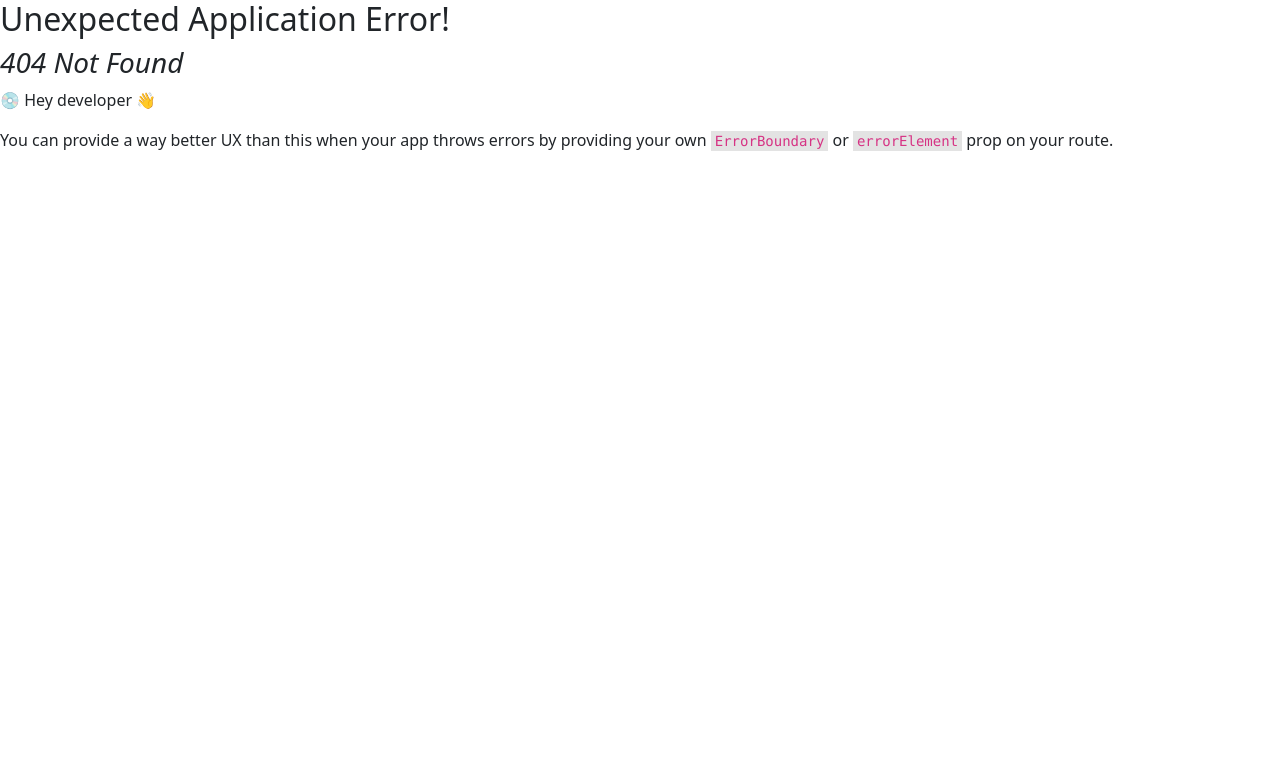
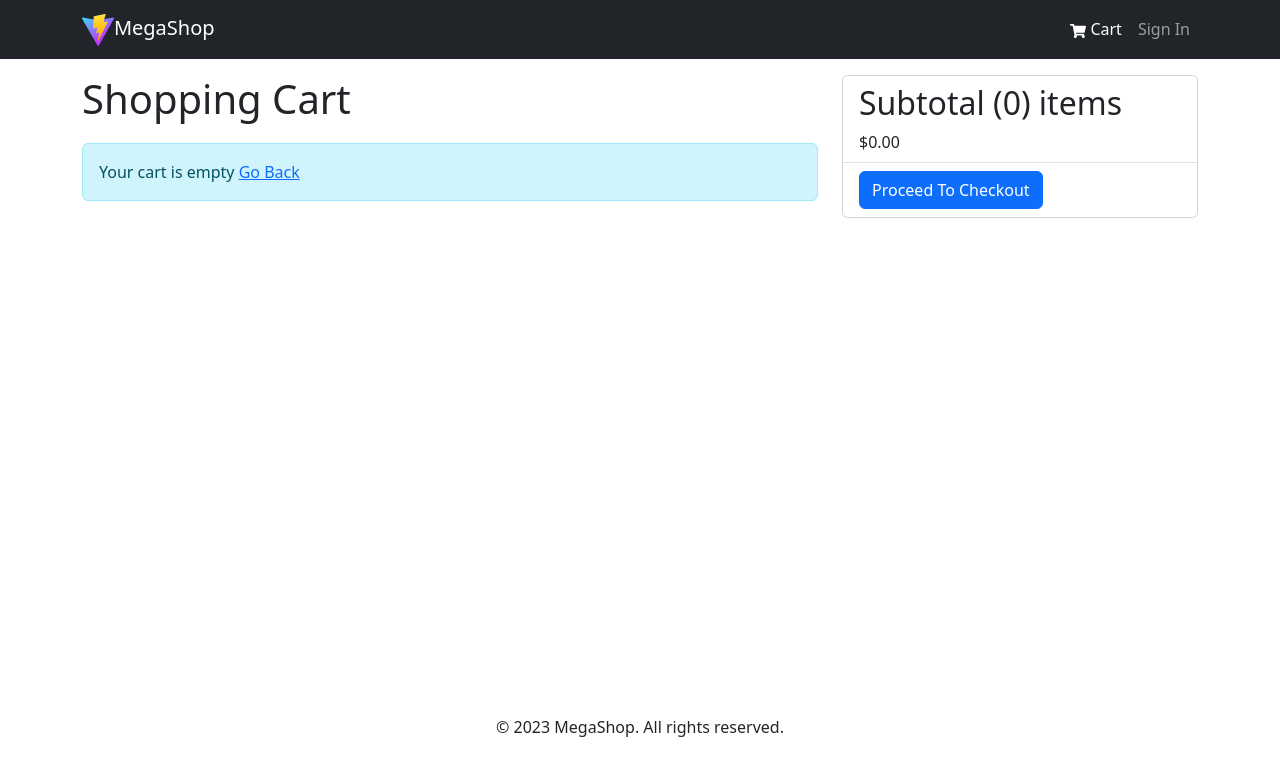
Before and after one commit to ChristianBosse/E-commerce-Template, a React (Vite) app in the folder frontend/: page /cart in a window 1280 px wide. Before the commit this address had no page. Shown: the top 776 px of the page. Built offline with nearby package versions, Linux system fonts and the light colour scheme.

Commit message:
Added cart page and logic

```diff
--- a/frontend/src/main.jsx
+++ b/frontend/src/main.jsx
@@ -13,12 +13,14 @@ import App from "./App.jsx";
 import "./assets/styles/index.css";
 import Home from "./pages/Home/Home.jsx";
 import ProductDesc from "./pages/Product/ProductDesc.jsx";
+import CartPage from "./pages/Cart/CartPage";
 
 const router = createBrowserRouter(
     createRoutesFromElements(
         <Route path="/" element={<App />}>
             <Route index={true} path="/" element={<Home />} />
             <Route path="/product/:id" element={<ProductDesc />} />
+            <Route path="/cart" element={<CartPage />} />
         </Route>
     )
 );
--- /dev/null
+++ b/frontend/src/pages/Cart/CartPage.jsx
@@ -0,0 +1,128 @@
+import React from "react";
+import { useDispatch, useSelector } from "react-redux";
+import { addToCart } from "../../slices/cartSlice";
+import { Link, useNavigate } from "react-router-dom";
+import {
+    Row,
+    Col,
+    ListGroup,
+    Image,
+    Form,
+    Button,
+    Card,
+} from "react-bootstrap";
+import { FaTrash } from "react-icons/fa";
+import Message from "../../components/Message";
+import "./CartPage.css";
+
+const CartPage = () => {
+    const navigate = useNavigate();
+    const dispatch = useDispatch();
+
+    const cart = useSelector((state) => state.cart);
+    const { cartItems } = cart;
+
+    const addToCartHandler = async (product, qty) => {
+        dispatch(addToCart({ ...product, qty }));
+    };
+
+    return (
+        <Row>
+            <Col md={8}>
+                <h1 style={{ marginBottom: "20px" }}>Shopping Cart</h1>
+                {cartItems.length === 0 ? (
+                    <Message>
+                        Your cart is empty <Link to="/">Go Back</Link>
+                    </Message>
+                ) : (
+                    <ListGroup variant="flush">
+                        {cartItems.map((item) => (
+                            <ListGroup.Item key={item._id}>
+                                <Row>
+                                    <Col md={2}>
+                                        <Image
+                                            src={item.image}
+                                            alt={item.name}
+                                            fluid
+                                            rounded
+                                        />
+                                    </Col>
+                                    <Col md={3}>
+                                        <Link to={`/product/${item._id}`}>
+                                            {item.name}
+                                        </Link>
+                                    </Col>
+                                    <Col md={2}>${item.price}</Col>
+                                    <Col md={2}>
+                                        <Form.Control
+                                            as="select"
+                                            value={item.qty}
+                                            onChange={(e) =>
+                                                addToCartHandler(
+                                                    item,
+                                                    Number(e.target.value)
+                                                )
+                                            }
+                                        >
+                                            {[
+                                                ...Array(
+                                                    item.countInStock
+                                                ).keys(),
+                                            ].map((x) => (
+                                                <option
+                                                    key={x + 1}
+                                                    value={x + 1}
+                                                >
+                                                    {x + 1}
+                                                </option>
+                                            ))}
+                                        </Form.Control>
+                                    </Col>
+                                    <Col md={2}>
+                                        <Button type="button" variant="light">
+                                            <FaTrash />
+                                        </Button>
+                                    </Col>
+                                </Row>
+                            </ListGroup.Item>
+                        ))}
+                    </ListGroup>
+                )}
+            </Col>
+            <Col md={4}>
+                <Card>
+                    <ListGroup variant="flush">
+                        <ListGroup.Item>
+                            <h2>
+                                Subtotal (
+                                {cartItems.reduce(
+                                    (acc, item) => acc + item.qty,
+                                    0
+                                )}
+                                ) items
+                            </h2>
+                            $
+                            {cartItems
+                                .reduce(
+                                    (acc, item) => acc + item.qty * item.price,
+                                    0
+                                )
+                                .toFixed(2)}
+                        </ListGroup.Item>
+                        <ListGroup.Item>
+                            <Button
+                                type="button"
+                                className="btn-block"
+                                disable={cartItems.length === 0}
+                            >
+                                Proceed To Checkout
+                            </Button>
+                        </ListGroup.Item>
+                    </ListGroup>
+                </Card>
+            </Col>
+        </Row>
+    );
+};
+
+export default CartPage;
```
Also changed, not shown: frontend/src/pages/Cart/CartPage.css (added).
